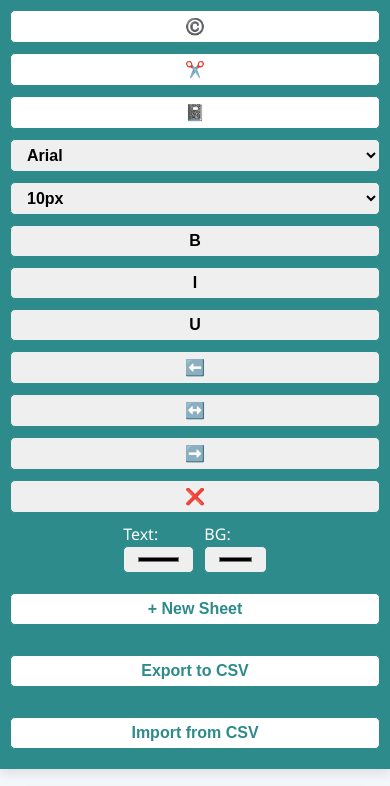
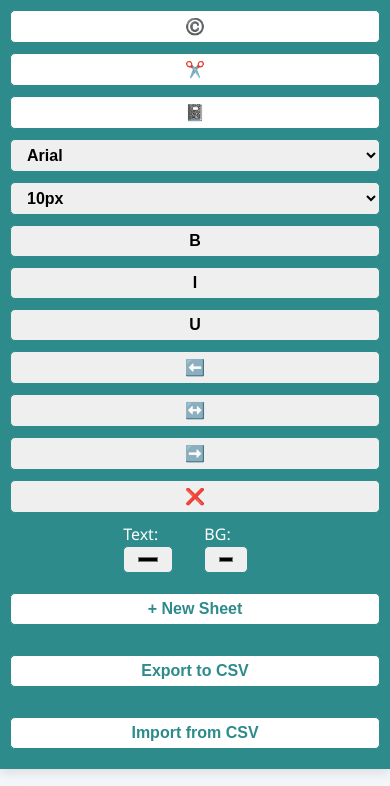
Before and after one commit to Tanay09876/Excel-sheet-clone, a plain HTML site: page index.html in a window 390 px wide. Shown: the top 786 px of the page. Drawn offline with Linux system fonts and the light colour scheme.

Commit message:
Update style.css

```diff
--- a/style.css
+++ b/style.css
@@ -254,8 +254,9 @@ body {
   .toolbar button,
   .toolbar input[type="file"],
   .toolbar input[type="color"] {
-    width: 100%;
-    max-width: 200px;
+    width: 70%;
+    max-width: 100px;
+
   }
 }
 /* Additions to your existing CSS */
```
